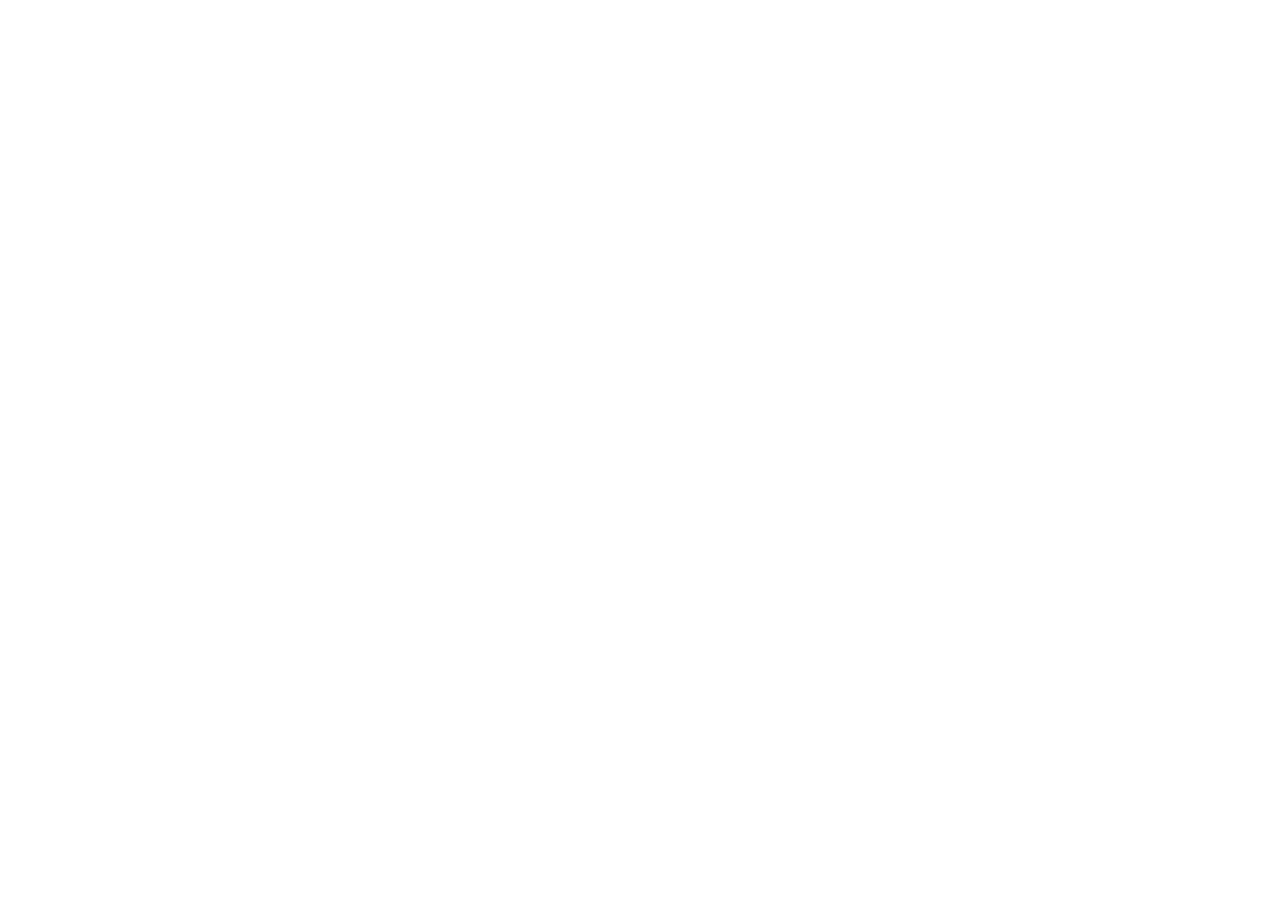
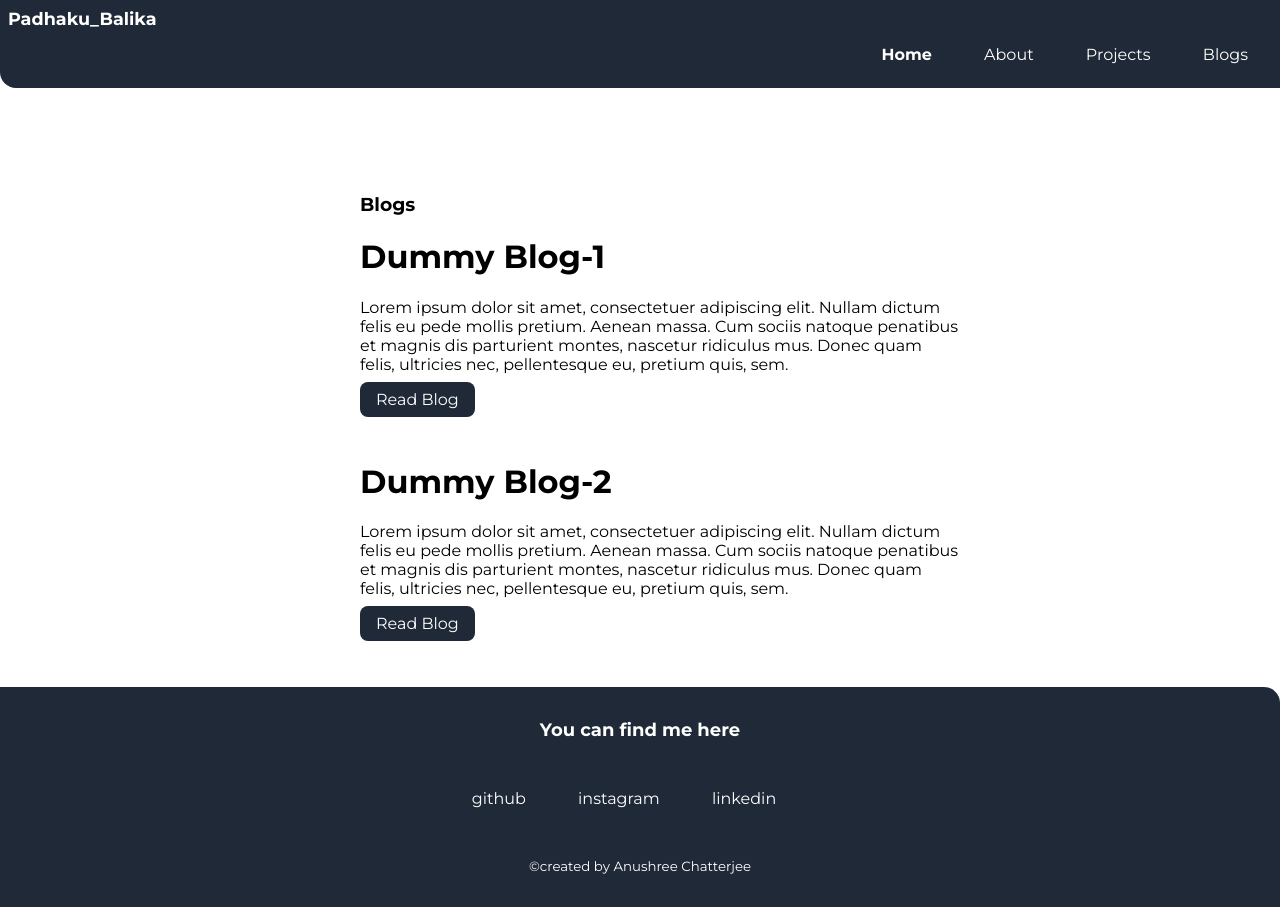
Before and after one commit to anushree71199/webportfolio, a plain HTML site: page blogs.html in a window 1280 px wide. Before the commit the page ends 800 px from the top, so only its background shows below. Drawn offline with Linux system fonts and the light colour scheme.

Commit message:
updation

```diff
--- a/blogs.html
+++ b/blogs.html
@@ -0,0 +1,51 @@
+<!DOCTYPE html>
+<html lang="en">
+<head>
+    <meta charset="UTF-8">
+    <meta name="description" content="Web-Portfolio">
+    <meta name="keywords" content="HTML, CSS, JavaScript, Projects, Web-Portfolio, Git Bash, Github, CLI apps, WEB DEVELOPER, web developer ">
+    <meta name="author" content="Anu Anushree Chatterjee">
+    <meta name="viewport" content="width=device-width, initial-scale=1.0">
+    <title>Home | Web-Portfolio</title>
+    <link href="style.css" rel="stylesheet"/>
+</head>
+<body>
+
+    <nav class="navigation">
+        <div class="nav-brand">Padhaku_Balika</div>
+        <ul class="list-non-bullet nav-pills">
+            <li class="list-item-inline"><a class="link link-active" href="/index.html">Home</a></li>
+            <li class="list-item-inline"><a class="link" href="/about.html">About</a></li>
+            <li class="list-item-inline"><a class="link" href="/projects.html">Projects</a></li>
+            <li class="list-item-inline"><a class="link" href="/blogs.html">Blogs</a></li>
+        </ul>
+    </nav>
+    <br></br>
+    <ul class="list-non-bullet">
+        <div class="container container-center padding-md">
+        <h3 >Blogs</h3>
+    <li>
+        <h1>Dummy Blog-1</h1>
+        <p>Lorem ipsum dolor sit amet, consectetuer adipiscing elit. Nullam dictum felis eu pede mollis pretium. Aenean massa. Cum sociis natoque penatibus et magnis dis parturient montes, nascetur ridiculus mus. Donec quam felis, ultricies nec, pellentesque eu, pretium quis, sem.</p>
+<a class="link link-primary" href="#">Read Blog</a></li>
+        </div>
+        <div class="container container-center padding-md">
+        <li>
+            <h1>Dummy Blog-2</h1>
+            <p>Lorem ipsum dolor sit amet, consectetuer adipiscing elit. Nullam dictum felis eu pede mollis pretium. Aenean massa. Cum sociis natoque penatibus et magnis dis parturient montes, nascetur ridiculus mus. Donec quam felis, ultricies nec, pellentesque eu, pretium quis, sem.</p>
+    <a class="link link-primary" href="#">Read Blog</a></li>
+            </div>
+    </ul>
+
+    <br></br>
+    <footer class="footer">
+        <div class="footer-header">You can find me here</div>
+        <ul class="social-links list-non-bullet">
+            <li class="list-item-inline"><a class="link" href="https://github.com/anushree71199">github</a></li>
+            <li class="list-item-inline"><a class="link"href="https://www.instagram.com/anu_71199/">instagram</a></li>
+            <li class="list-item-inline"><a class="link" href="https://www.linkedin.com/in/anushree-chatterjee-95990316a/">linkedin</a></li>
+        </ul>
+        <small>©created by Anushree Chatterjee</small>
+</footer>
+</body>
+</html>
```
Also changed, not shown: projects.html (+39 -2 lines).
